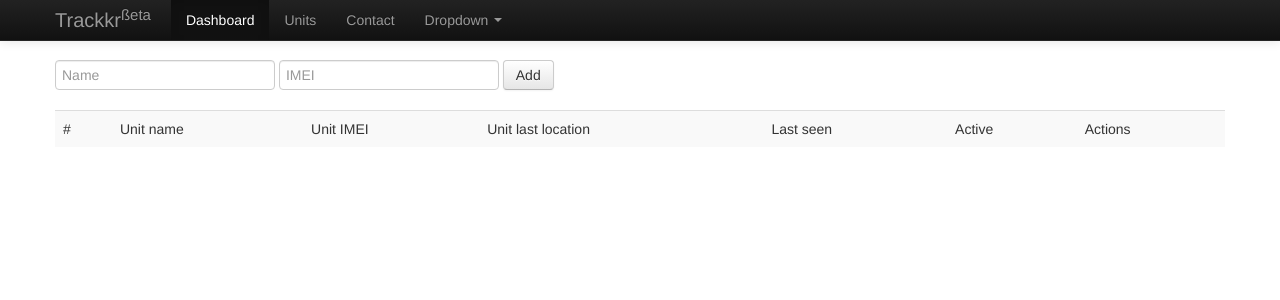
After one commit to teran/trackkr, a Django app: page /units.html in a window 1280 px wide. The commit adds this page. Shown: the top 300 px of the page. Run offline with Django 3.2, Linux system fonts and the light colour scheme; the visitor is signed in with stand-in values (Sample User, id 1); data that the repository does not hold is empty; some libraries are stand-ins or nearby versions.

Commit message:
units page implemented

```diff
--- a/static/css/base.css
+++ b/static/css/base.css
@@ -1,6 +1,7 @@
 .auth-form {
     padding: 300px;
 }
+.dashboard { }
 .dashboard-map {
     height: 900px;
     border: 1px dotted #cccccc;
@@ -14,6 +15,7 @@
 .unit-add {
     padding: 300px;
 }
+.units-list { }
 .quick-add-unit input {
     margin: 0 auto;
 }
--- a/webui/templates/webui/dashboard.html
+++ b/webui/templates/webui/dashboard.html
@@ -80,7 +80,7 @@
                         </tr>
                         {% endfor %}
                         <tr>
-                            <td colspan="6"><a href="/units.html">...</a></td>
+                            <td colspan="6"><center><a href="/units.html">...</a></center></td>
                         </tr>
                     </table>
                 </div>
--- /dev/null
+++ b/webui/templates/webui/units.html
@@ -0,0 +1,41 @@
+{% extends 'common/base.html' %}
+{% load i18n staticfiles %}
+
+{% block title %}{% trans 'Units' %}{% endblock %}
+
+{% block content %}
+            <div class="units-list">
+                <div class="quick-add-unit">
+                    <form action="/units/add.html?next=/dashboard.html" method="post">
+                        {% csrf_token %}
+                        <input type="text" name="name" id="inputName" placeholder="Name" />
+                        <input type="text" name="imei" id="inputIMEI" placeholder="IMEI" />
+                        <button type="submit" class="btn">{% trans 'Add' %}</button>
+                    </form>
+                </div>
+                <div class="units-list">
+                    <table class="table table-striped">
+                        <tr>
+                            <td>{% trans '#' %}</td>
+                            <td>{% trans 'Unit name' %}</td>
+                            <td>{% trans 'Unit IMEI' %}</td>
+                            <td>{% trans 'Unit last location' %}</td>
+                            <td>{% trans 'Last seen' %}</td>
+                            <td>{% trans 'Active' %}</td>
+                            <td>{% trans 'Actions' %}</td>
+                        </tr>
+                        {% for unit in units %}
+                        <tr>
+                            <td>{{ forloop.counter }}</td>
+                            <td><a href="/units/{{ unit.imei }}.html">{{ unit.name }}</a></td>
+                            <td>{{ unit.imei }}</td>
+                            <td>{{ unit.get_lastlocation.position }}</td>
+                            <td>{{ unit.get_lastseen|timesince }} {% trans 'ago' %}</td>
+                            <td>{% if unit.active == True %}<i class="icon-ok"> </i>{% else %}<i class="icon-off"> </i>{% endif %}</td>
+                            <td><a class="btn" href="/units/delete/{{ unit.imei }}.html">Delete</a></td>
+                        </tr>
+                        {% endfor %}
+                    </table>
+                </div>
+            </div>
+{% endblock %}
--- a/webui/views.py
+++ b/webui/views.py
@@ -8,7 +8,7 @@ from core.models import Unit
 
 @login_required
 def dashboard(request):
-    units = Unit.objects.all()
+    units = Unit.objects.all()[:5]
 
     return render_to_response('webui/dashboard.html',
                               {'units': units},
@@ -108,6 +108,7 @@ def unit_delete(request, imei):
 
 @login_required
 def units(request):
+    units = Unit.objects.all()
     return render_to_response('webui/units.html',
-                              {},
+                              {'units': units},
                               context_instance=RequestContext(request))
```
